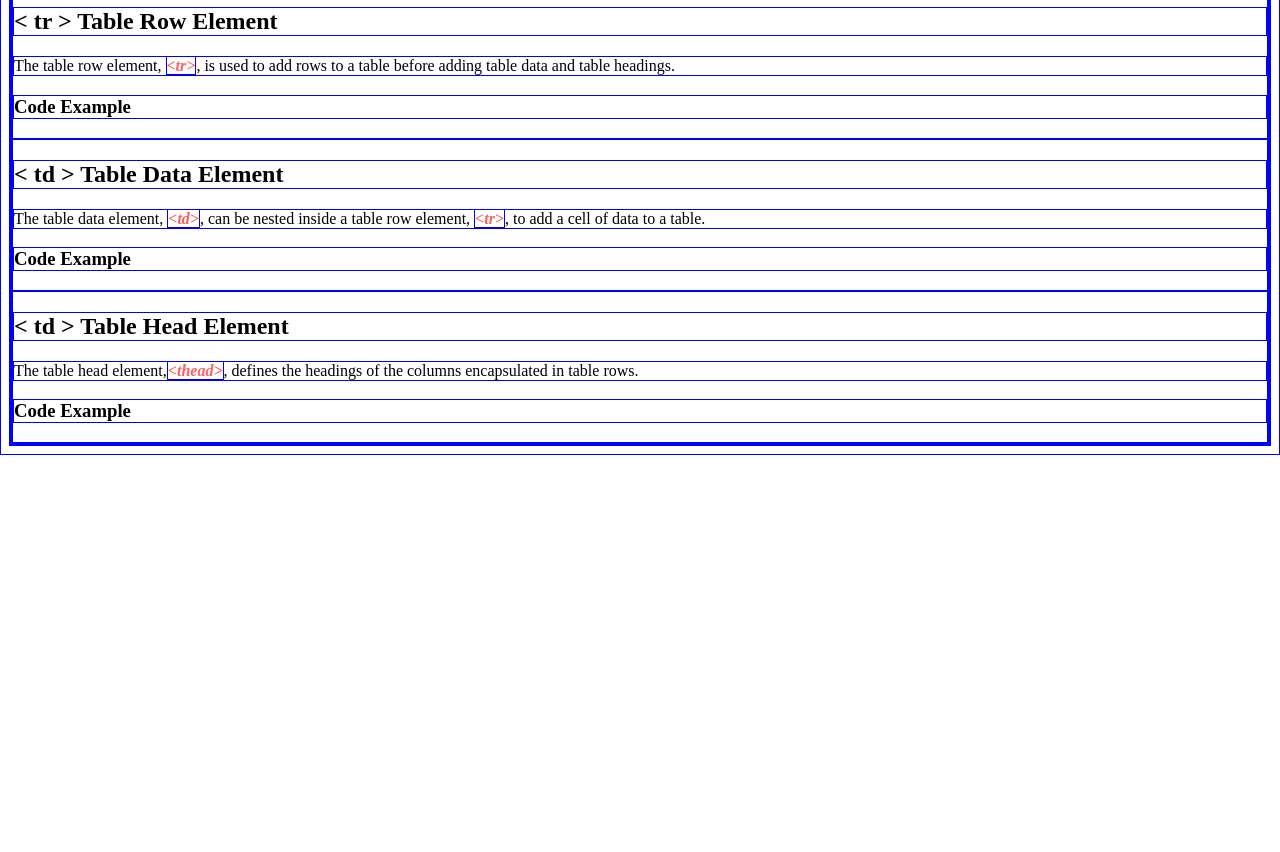
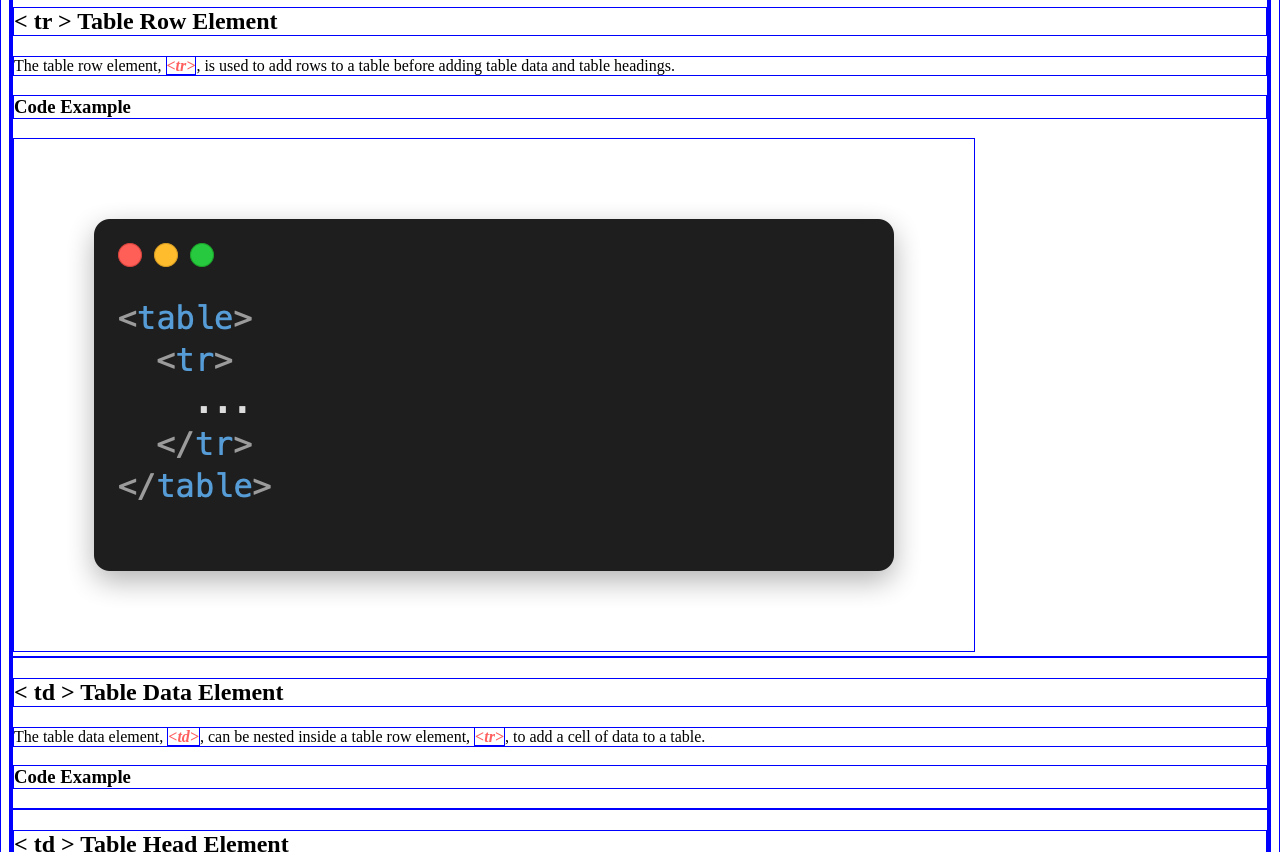
Before and after one commit to Droich/VS-CODE-Projects, a plain HTML site: page html-css-cheatsheet-starting/index.html in a window 1280 px wide. Shown: the part 660-1512 px from the top of the page. Before the commit the page ends 1115 px from the top, so only its background shows below. Drawn offline with Linux system fonts and the light colour scheme.

Commit message:
added images

```diff
--- a/html-css-cheatsheet-starting/index.html
+++ b/html-css-cheatsheet-starting/index.html
@@ -53,6 +53,7 @@
                 <p>The table row element, <span class="syntax">&lttr&gt</span>, is used to add rows to a table before adding table data and
                    table headings.</p>
                 <h3>Code Example</h3>
+                <img src="./resources/images/tr.png">
             </div>
 
             <!--Aqui esta la definicion y ejemplo de <td>-->
```
Also changed, not shown: html-css-cheatsheet-starting/resources/images/colspan.png (added), html-css-cheatsheet-starting/resources/images/rowspan.png (added), html-css-cheatsheet-starting/resources/images/table.png (added), html-css-cheatsheet-starting/resources/images/tbody.png (added), html-css-cheatsheet-starting/resources/images/td.png (added), html-css-cheatsheet-starting/resources/images/tfoot.png (added), html-css-cheatsheet-starting/resources/images/th.png (added), html-css-cheatsheet-starting/resources/images/thead.png (added), html-css-cheatsheet-starting/resources/images/tr.png (added).
